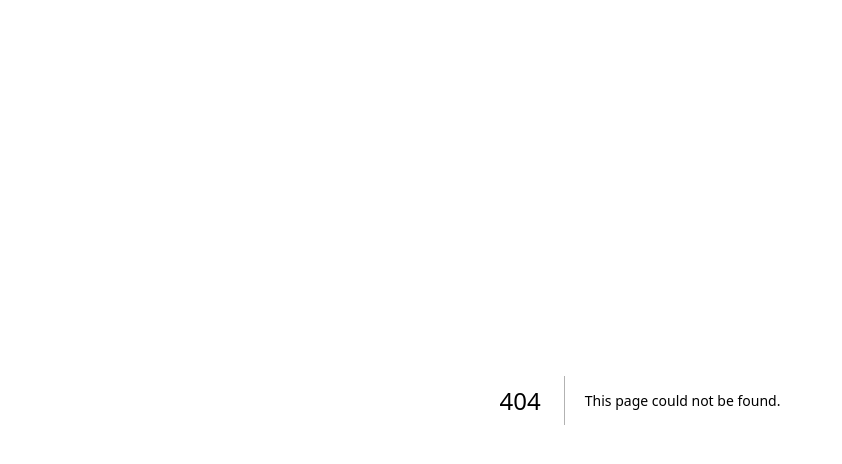
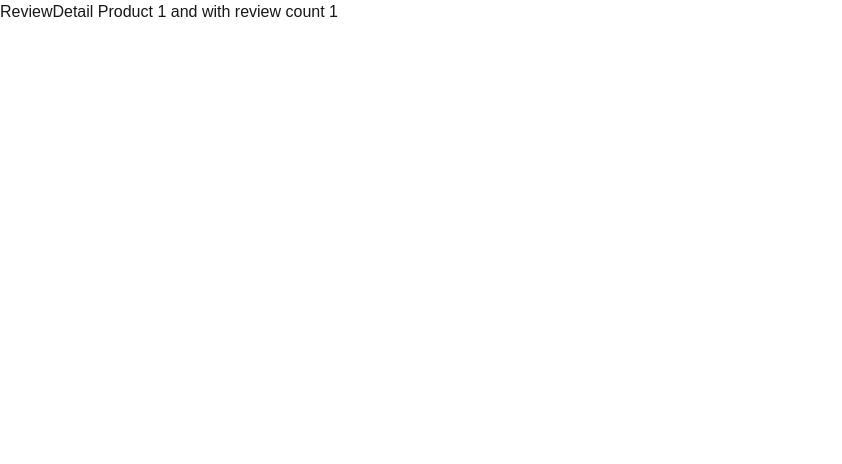
Before and after one commit to Mohammadiko33/learn-NextJs-backend-covered, a Next.js app: page /products/1/review/1 in a window 1280 px wide. Before the commit this address had no page. Shown: the top 464 px of the page, without its empty margins (0-842 px from the left). Built offline with nearby package versions, Linux system fonts and the light colour scheme.

Commit message:
Next.js 15 Tutorial - 8 - Nested Dynamic Routes

```diff
--- /dev/null
+++ b/src/app/products/[productId]/review/[reviewId]/page.tsx
@@ -0,0 +1,15 @@
+import React from "react";
+
+interface IReviewDetail {
+  params: Promise<{ productId: string; reviewId: string }>;
+}
+
+const ReviewDetail = async ({params}: IReviewDetail) => {
+
+    const pid = (await params).productId
+    const rid = (await params).reviewId
+
+  return <div>ReviewDetail Product {pid} and with review count {rid}</div>;
+};
+
+export default ReviewDetail;
--- /dev/null
+++ b/src/app/products/[productId]/review/page.tsx
@@ -0,0 +1,9 @@
+import React from 'react'
+
+const Review = () => {
+  return (
+    <div>Review</div>
+  )
+}
+
+export default Review
```
